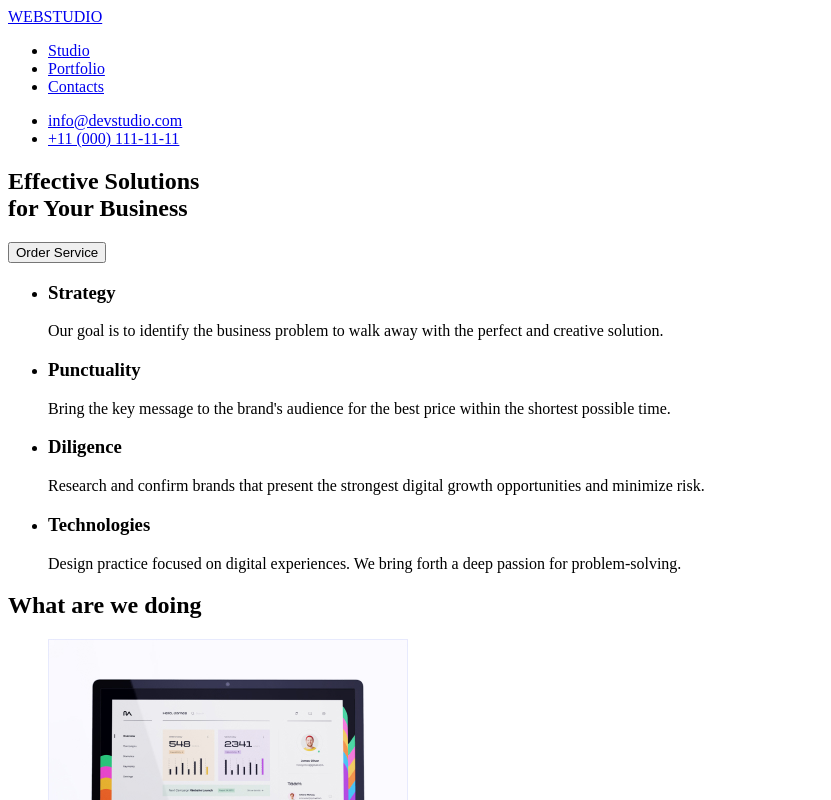
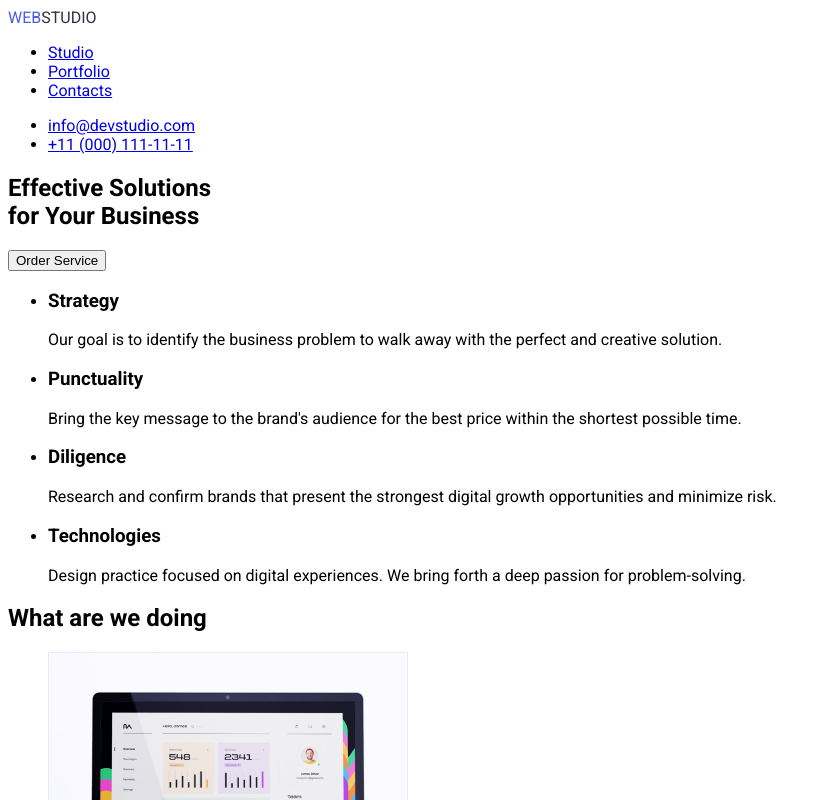
Before and after one commit to goit-emrsnbcn/goit-markup-hw-02, a plain HTML site: page index.html in a window 1280 px wide. Shown: the top 800 px of the page, without its empty margins (0-831 px from the left). Drawn offline with Linux system fonts and the light colour scheme.

Commit message:
discussed about css and how to link google fonts, css specificity, and selectors

```diff
--- /dev/null
+++ b/css/styles.css
@@ -0,0 +1,16 @@
+:root {
+    --IRIS: #4d5ae5;
+    --NAVY-BLUE: #2e2f42;
+}
+
+body {
+    font-family: "Roboto", sans-serif;
+}
+
+.logo {
+    text-decoration: none;
+    color: var(--NAVY-BLUE);
+}
+.logo span {
+    color: var(--IRIS);
+}
--- a/index.html
+++ b/index.html
@@ -3,13 +3,17 @@
     <head>
         <meta charset="UTF-8" />
         <meta name="viewport" content="width=device-width, initial-scale=1.0" />
-        <title>Homework 1</title>
+        <title>Homework 2</title>
+        <link rel="preconnect" href="https://fonts.googleapis.com" />
+        <link rel="preconnect" href="https://fonts.gstatic.com" crossorigin />
+        <link href="https://fonts.googleapis.com/css2?family=Raleway:wght@800&family=Roboto:wght@400;500;700;900&display=swap" rel="stylesheet" />
+        <link rel="stylesheet" href="./css/styles.css" />
     </head>
     <body>
         <header>
             <nav>
                 <!-- LOGO -->
-                <a href="#">WEBSTUDIO</a>
+                <a href="#" class="logo"><span>WEB</span>STUDIO</a>
                 <!-- Menu Links -->
                 <ul>
                     <li>
@@ -79,9 +83,9 @@
                 </ul>
             </section>
 
-            <section>
+            <section class="team">
                 <h2>Our Team</h2>
-                <ul>
+                <ul class="team-members">
                     <li>
                         <img src="images/profile-1.jpg" alt="Mark" />
                         <h3>Mark Guerrero</h3>
@@ -107,7 +111,7 @@
         </main>
 
         <footer>
-            <a href="#">WEBSTUDIO</a>
+            <a href="#" class="logo"><span>WEB</span>STUDIO</a>
             <p>Increase the flow of customers and <br />sales for your business with digital <br />marketing & growth solutions.</p>
         </footer>
     </body>
```
